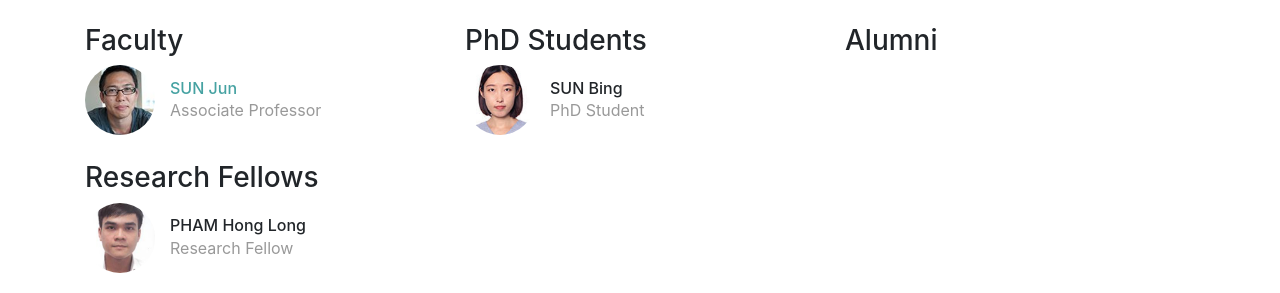
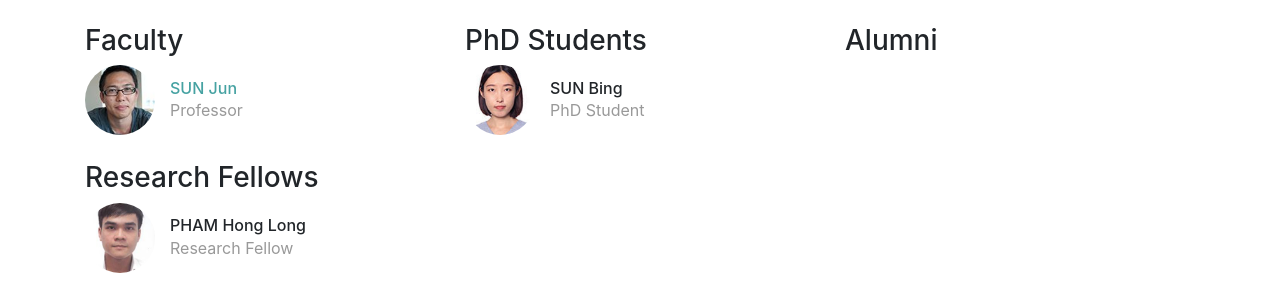
Before and after one commit to socrates4nn/socrates4nn.github.io, a Jekyll site: the page built from index.html, in a window 1280 px wide. Shown: the part 1240-1533 px from the top of the page. Built offline with Jekyll 4.4.1, drawn with Linux system fonts in a browser that asks for light colours; nearby versions of some CDN libraries.

Commit message:
update bio

```diff
--- a/_data/people.yml
+++ b/_data/people.yml
@@ -5,7 +5,7 @@ prof-sunjun:
     github: sunjunhqq
     role: faculty
     image: /img/people/sunjun.jpg
-    bio: "Associate Professor"
+    bio: "Professor"
 
 postdoc-long:
     display_name: "PHAM Hong Long"
```
